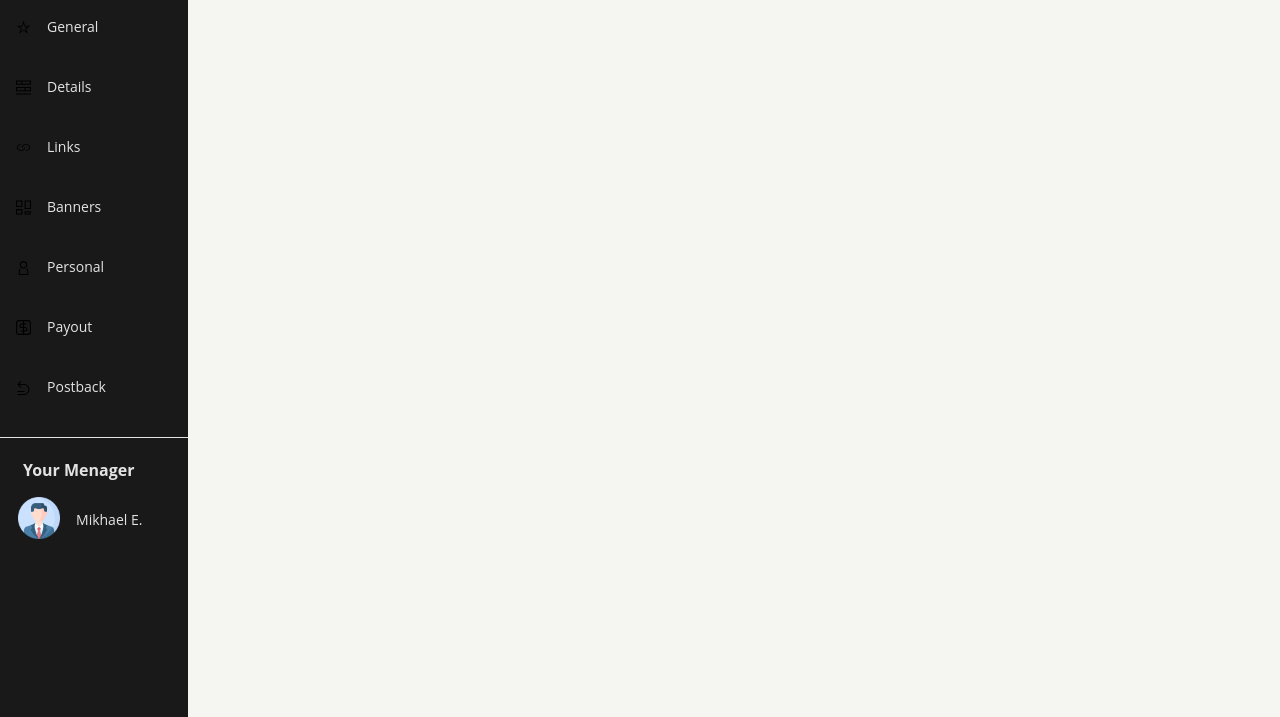
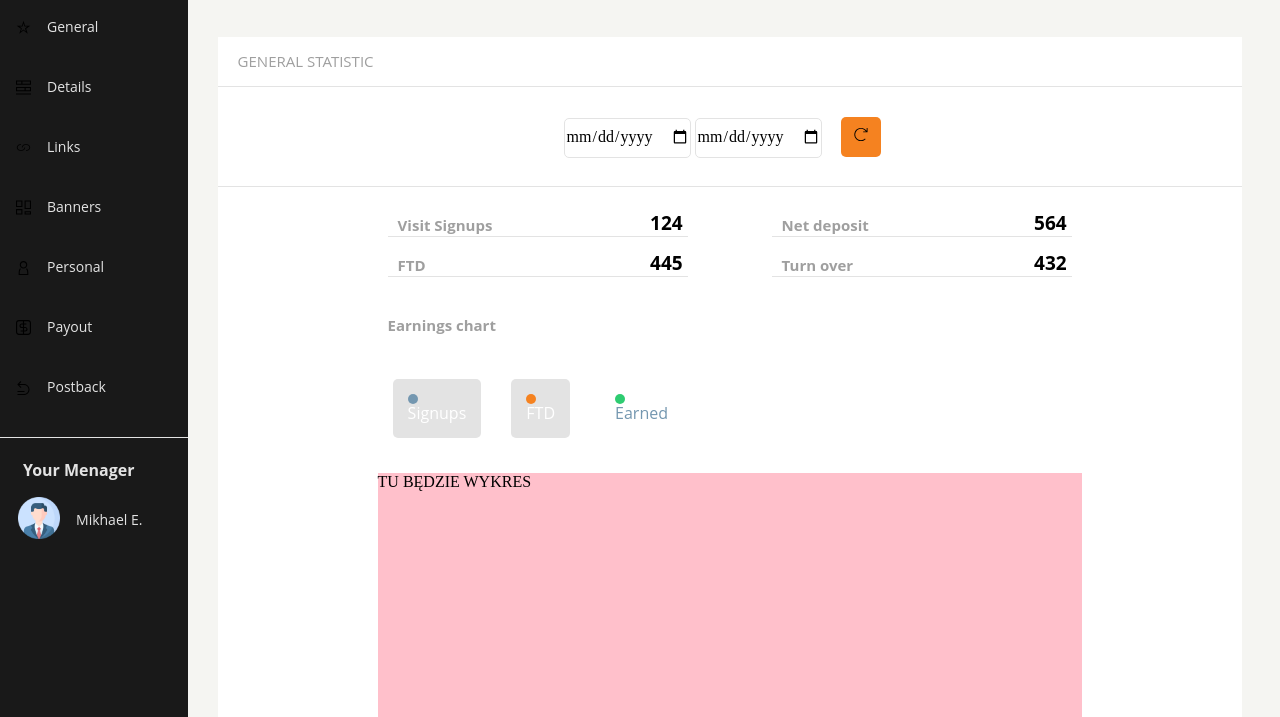
Before and after one commit to Mucha99/panel-administracyjny-solo, a website: page src/index.html in a window 1280 px wide. Shown: the part 83-800 px from the top of the page. Drawn offline with nearby package versions, Linux system fonts and the light colour scheme; files that its build step writes are made by us from their sources.

Commit message:
Add main html/css

```diff
--- a/src/index.html
+++ b/src/index.html
@@ -100,6 +100,62 @@
             </div>
         </div>
     </section>
+    <!-- MAIN -->
+    <section class="main">
+        <div class="container general-statistic">
+            <div class="title-pages">General statistic</div>
+            <div class="calendar-pages">
+                <div class="content">
+                    <input type="date" class="calendar">
+                    <input type="date" class="calendar">
+                    <button class="btn-pages calendar-btn">
+                        <img src="images/refresh.svg">
+                    </button>
+                </div>
+            </div>
+            <div class="data">
+                <div class="container-pages">
+                    <div class="statistic">
+                        <div class="data-pages">
+                            <h2 class="subtitle-pages">Visit Signups</h2>
+                            <h2 class="number">124</h2>
+                        </div>
+                        <div class="data-pages">
+                            <h2 class="subtitle-pages">Net deposit</h2>
+                            <h2 class="number">564</h2>
+                        </div>
+                        <div class="data-pages">
+                            <h2 class="subtitle-pages">FTD</h2>
+                            <h2 class="number">445</h2>
+                        </div>
+                        <div class="data-pages">
+                            <h2 class="subtitle-pages">Turn over</h2>
+                            <h2 class="number">432</h2>
+                        </div>
+                    </div>
+                    <h4 class="subtitle-pages">Earnings chart</h4>
+                    <div class="inline-btn">
+                        <button class="btn-pages gray">
+                            <div class="dot-pages blue"></div>
+                            Signups
+                        </button>
+                        <button class="btn-pages gray">
+                            <div class="dot-pages orange"></div>
+                            FTD
+                        </button>
+                        <button class="btn-pages transparent">
+                            <div class="dot-pages green"></div>
+                            Earned
+                        </button>
+                    </div>
+                    <div class="chart">
+                        <p>TU BĘDZIE WYKRES</p>
+                    </div>
+                </div>
+            </div>
+        </div>
+
+    </section>
 </body>
 
 </html>
--- a/src/sass/_variables.scss
+++ b/src/sass/_variables.scss
@@ -17,6 +17,9 @@ $font-main-color: #e3e3e3;
 $oragne-color: #f58220;
 $hover-color: #282828;
 
+// main
+$green-color: #2ecc71;
+
 /* ============== Font sizes ============== */
 $paragraph-font-size: 16px;
 
--- /dev/null
+++ b/src/sass/components/_btn-pages.scss
@@ -0,0 +1,11 @@
+.btn-pages {
+  background-color: $oragne-color;
+  border-radius: 5px;
+  border: none;
+  font-family: $paragraph-font;
+  color: $light-color;
+  min-height: 40px;
+  min-width: 40px;
+  padding: 15px;
+  margin: 15px;
+}
--- /dev/null
+++ b/src/sass/components/_calendar-pages.scss
@@ -0,0 +1,30 @@
+.calendar-pages {
+  background-color: $light-color;
+  min-height: 100px;
+  border-bottom: 1px solid $font-main-color;
+  // margin: 0 auto;
+  display: flex;
+  align-items: center;
+
+  .content {
+    margin: 0 auto;
+  }
+
+  .calendar {
+    border: solid 1px $font-main-color;
+    border-radius: 5px;
+    height: 40px;
+  }
+
+  .calendar-btn {
+    padding: 0;
+    width: 30px;
+    height: 30px;
+  }
+
+  img {
+    width: 15px;
+    height: 15px;
+    margin: 0 auto;
+  }
+}
--- /dev/null
+++ b/src/sass/components/_data-pages.scss
@@ -0,0 +1,18 @@
+.data-pages {
+  max-width: 300px;
+  max-height: 40px;
+  width: 100%;
+  display: flex;
+  border-bottom: 1px solid $font-main-color;
+  .subtitle-pages {
+    margin-top: 10px;
+    width: 100%;
+  }
+  .number {
+    font-family: $paragraph-font;
+    font-size: 19px;
+    width: 100%;
+    margin-right: 5px;
+    text-align: right;
+  }
+}
--- /dev/null
+++ b/src/sass/components/_dot-pages.scss
@@ -0,0 +1,7 @@
+.dot-pages {
+  width: 10px;
+  height: 10px;
+  border-radius: 50%;
+  background-color: black;
+  // display: flex;
+}
--- /dev/null
+++ b/src/sass/components/_subtitle-pages.scss
@@ -0,0 +1,6 @@
+.subtitle-pages {
+  font-family: $paragraph-font;
+  color: $dark-gray-color;
+  padding: 10px;
+  font-size: 15px;
+}
--- /dev/null
+++ b/src/sass/components/_title-pages.scss
@@ -0,0 +1,12 @@
+.title-pages {
+  font-family: $paragraph-font;
+  color: $dark-gray-color;
+  padding-left: 20px;
+  font-size: 15px;
+  text-transform: uppercase;
+  display: flex;
+  align-items: center;
+  height: 50px;
+  border-bottom: 1px solid $font-main-color;
+  background-color: $light-color;
+}
--- /dev/null
+++ b/src/sass/pages/_general-statistic.scss
@@ -0,0 +1,48 @@
+.data {
+  width: 100%;
+  min-height: 120vh;
+  background-color: $light-color;
+}
+
+.container-pages {
+  width: 55vw;
+  min-height: 200px;
+  margin: 0 auto;
+
+  .statistic {
+    padding: 10px;
+    display: flex;
+    flex-wrap: wrap;
+    justify-content: space-between;
+  }
+}
+
+.inline-btn {
+  display: flex;
+  width: 100%;
+
+  .gray {
+    background-color: $font-main-color;
+  }
+  .blue {
+    background-color: $blue-color;
+  }
+  .orange {
+    background-color: $oragne-color;
+  }
+  .green {
+    background-color: $green-color;
+  }
+  .transparent {
+    background: none;
+    color: $blue-color;
+  }
+}
+
+.chart {
+  margin-top: 20px;
+  padding-bottom: 20px;
+  width: 100%;
+  height: 300px;
+  background-color: pink;
+}
--- a/src/sass/sections/_main.scss
+++ b/src/sass/sections/_main.scss
@@ -0,0 +1,8 @@
+.container {
+  position: absolute;
+  min-height: 500px;
+  width: 80vw;
+  margin-top: 15vh;
+  margin-left: 17vw;
+  margin-right: 5vw;
+}
--- a/src/sass/sections/_sidebar.scss
+++ b/src/sass/sections/_sidebar.scss
@@ -5,6 +5,7 @@
   width: 14.7vw;
   color: $font-main-color;
   font-family: $paragraph-font;
+  z-index: 2;
 }
 
 // LOGO
--- a/src/sass/sections/_topbar.scss
+++ b/src/sass/sections/_topbar.scss
@@ -7,6 +7,7 @@
   display: flex;
   justify-content: flex-end;
   font-family: $paragraph-font;
+  z-index: 1;
 
   .top-main {
     .list-inline {
--- a/src/sass/style.scss
+++ b/src/sass/style.scss
@@ -6,10 +6,17 @@
 
 /* Components */
 @import "components/hamburger";
+@import "components/title-pages";
+@import "components/btn-pages";
+@import "components/subtitle-pages";
+@import "components/dot-pages";
+@import "components/calendar-pages";
+@import "components/data-pages";
 
 /* Sections */
 @import "sections/topbar";
 @import "sections/sidebar";
+@import "sections/main";
 
 /* Pages / Views */
-// @import "pages/registration";
+@import "pages/general-statistic";
```
Also changed, not shown: src/styleguide.html (+29 -1 lines).
